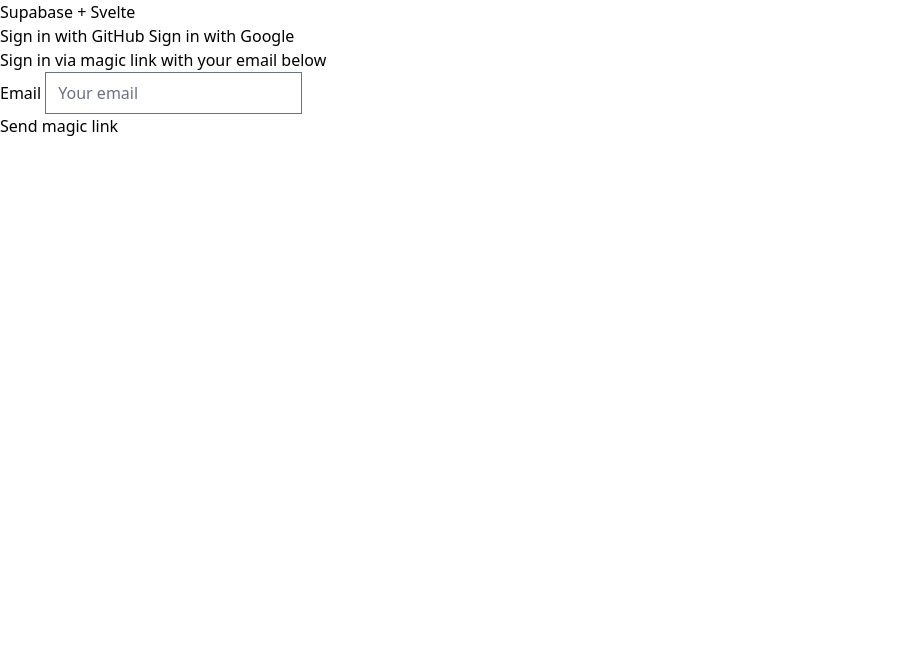
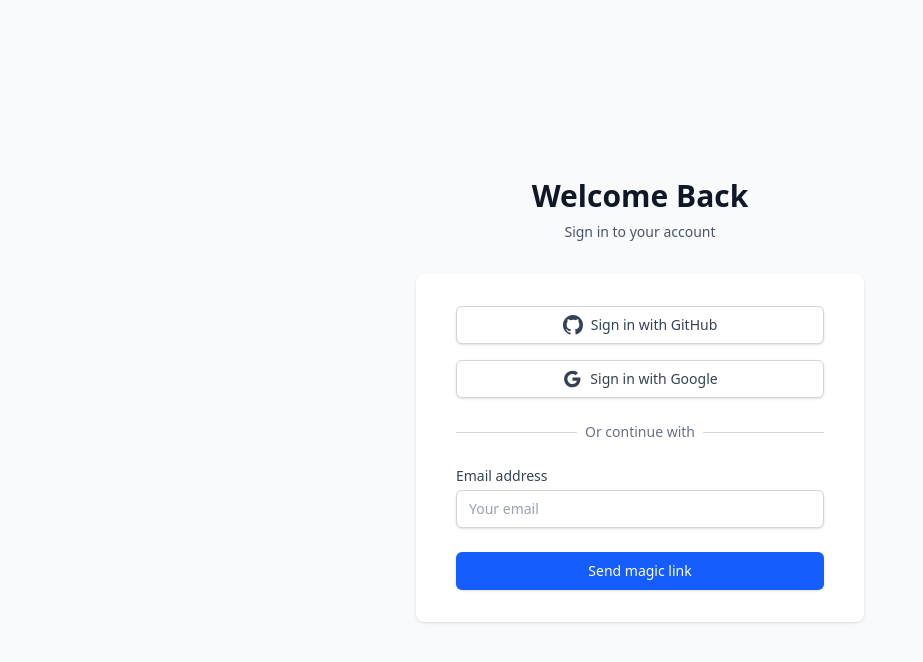
Before and after one commit to Janldeboer/Svelte5-Supabase-Starter, a SvelteKit app: page /login in a window 1280 px wide. Shown: the top 662 px of the page, without its empty margins (0-923 px from the left). Built offline with nearby package versions, Linux system fonts and the light colour scheme; no server answers.

Commit message:
Basic styling added

```diff
--- a/src/routes/+page.svelte
+++ b/src/routes/+page.svelte
@@ -16,22 +16,55 @@
   })
 </script>
 
-<div class="container" style="padding: 50px 0 100px 0">
+<div class="min-h-screen bg-gradient-to-b from-gray-50 to-white">
+  <div class="max-w-7xl mx-auto px-4 sm:px-6 lg:px-8 py-16">
+    <div class="text-center">
+      <h1 class="text-4xl tracking-tight font-extrabold text-gray-900 sm:text-5xl md:text-6xl">
+        <span class="block">Welcome to</span>
+        <span class="block text-blue-600">Your App</span>
+      </h1>
+      <p class="mt-3 max-w-md mx-auto text-base text-gray-500 sm:text-lg md:mt-5 md:text-xl md:max-w-3xl">
+        A modern application built with Svelte and Supabase
+      </p>
+    </div>
+
+    <div class="mt-10 flex justify-center">
       {#if !session}
-    <div class="flex flex-col items-center justify-center">
-      <h1 class="text-2xl font-bold mb-4">Welcome to the App</h1>
-      <p class="mb-6">Please sign in to access your account.</p>
-      <a href="/login" class="bg-blue-500 hover:bg-blue-600 text-white font-medium py-2 px-4 rounded">
-        Sign In
+        <div class="rounded-md shadow">
+          <a
+            href="/login"
+            class="w-full flex items-center justify-center px-8 py-3 border border-transparent text-base font-medium rounded-md text-white bg-blue-600 hover:bg-blue-700 md:py-4 md:text-lg md:px-10"
+          >
+            Get Started
           </a>
         </div>
       {:else}
-    <div class="flex flex-col items-center justify-center">
-      <h1 class="text-2xl font-bold mb-4">Welcome back!</h1>
-      <p class="mb-6">You are currently signed in.</p>
-      <a href="/account" class="bg-green-500 hover:bg-green-600 text-white font-medium py-2 px-4 rounded">
+        <div class="rounded-md shadow">
+          <a
+            href="/account"
+            class="w-full flex items-center justify-center px-8 py-3 border border-transparent text-base font-medium rounded-md text-white bg-green-600 hover:bg-green-700 md:py-4 md:text-lg md:px-10"
+          >
             Go to Account
           </a>
         </div>
       {/if}
     </div>
+
+    <div class="mt-10">
+      <div class="relative">
+        <div class="absolute inset-0 flex items-center" aria-hidden="true">
+          <div class="w-full border-t border-gray-300"></div>
+        </div>
+        <div class="relative flex justify-center text-sm">
+          <span class="px-2 bg-white text-gray-500">
+            {#if session}
+              You are currently signed in
+            {:else}
+              Please sign in to access your account
+            {/if}
+          </span>
+        </div>
+      </div>
+    </div>
+  </div>
+</div>
--- a/src/routes/account/+page.svelte
+++ b/src/routes/account/+page.svelte
@@ -87,21 +87,52 @@
   }
 </script>
 
-<form on:submit|preventDefault="{updateProfile}" class="form-widget">
-  <div>Email: {session?.user?.email}</div>
+<div class="min-h-screen bg-gray-50 py-12 px-4 sm:px-6 lg:px-8">
+  <div class="max-w-md mx-auto bg-white rounded-lg shadow-md p-8">
+    <h1 class="text-2xl font-bold text-gray-900 mb-6">Account Settings</h1>
+
+    <form on:submit|preventDefault="{updateProfile}" class="space-y-6">
+      <div class="text-sm text-gray-600">
+        Email: <span class="font-medium">{session?.user?.email}</span>
+      </div>
+
       <div>
-    <label for="username">Name</label>
-    <input id="username" type="text" bind:value="{username}" />
+        <label for="username" class="block text-sm font-medium text-gray-700">Name</label>
+        <input
+          id="username"
+          type="text"
+          bind:value="{username}"
+          class="mt-1 block w-full rounded-md border-gray-300 shadow-sm focus:border-blue-500 focus:ring-blue-500 sm:text-sm"
+        />
       </div>
+
       <div>
-    <label for="website">Website</label>
-    <input id="website" type="text" bind:value="{website}" />
+        <label for="website" class="block text-sm font-medium text-gray-700">Website</label>
+        <input
+          id="website"
+          type="text"
+          bind:value="{website}"
+          class="mt-1 block w-full rounded-md border-gray-300 shadow-sm focus:border-blue-500 focus:ring-blue-500 sm:text-sm"
+        />
       </div>
-  <div>
-    <button type="submit" class="button primary block" disabled="{loading}">
-      {loading ? 'Saving ...' : 'Update profile'}
+
+      <div class="space-y-4">
+        <button
+          type="submit"
+          class="w-full flex justify-center py-2 px-4 border border-transparent rounded-md shadow-sm text-sm font-medium text-white bg-blue-600 hover:bg-blue-700 focus:outline-none focus:ring-2 focus:ring-offset-2 focus:ring-blue-500 disabled:opacity-50 disabled:cursor-not-allowed"
+          disabled="{loading}"
+        >
+          {loading ? 'Saving...' : 'Update profile'}
+        </button>
+
+        <button
+          type="button"
+          class="w-full flex justify-center py-2 px-4 border border-gray-300 rounded-md shadow-sm text-sm font-medium text-gray-700 bg-white hover:bg-gray-50 focus:outline-none focus:ring-2 focus:ring-offset-2 focus:ring-blue-500"
+          on:click={() => supabase.auth.signOut()}
+        >
+          Sign Out
         </button>
       </div>
-  <button type="button" class="button block" on:click={() => supabase.auth.signOut()}> Sign Out
-  </button>
     </form>
+  </div>
+</div>
--- a/src/routes/login/+page.svelte
+++ b/src/routes/login/+page.svelte
@@ -30,28 +30,74 @@
   }
 </script>
 
-<div class="row flex-center flex">
-  <div class="col-6 form-widget" aria-live="polite">
-    <h1 class="header">Supabase + Svelte</h1>
-    <button on:click={() => handleOAuth('github')}>Sign in with GitHub</button>
-    <button on:click={() => handleOAuth('google')}>Sign in with Google</button>
-    <p class="description">Sign in via magic link with your email below</p>
-    <form class="form-widget" on:submit|preventDefault="{handleLogin}">
+<div class="min-h-screen bg-gray-50 flex flex-col justify-center py-12 sm:px-6 lg:px-8">
+  <div class="sm:mx-auto sm:w-full sm:max-w-md">
+    <h1 class="text-center text-3xl font-extrabold text-gray-900">Welcome Back</h1>
+    <p class="mt-2 text-center text-sm text-gray-600">
+      Sign in to your account
+    </p>
+  </div>
+
+  <div class="mt-8 sm:mx-auto sm:w-full sm:max-w-md">
+    <div class="bg-white py-8 px-4 shadow sm:rounded-lg sm:px-10">
+      <div class="space-y-6">
+        <div class="space-y-4">
+          <button
+            on:click={() => handleOAuth('github')}
+            class="w-full flex justify-center py-2 px-4 border border-gray-300 rounded-md shadow-sm text-sm font-medium text-gray-700 bg-white hover:bg-gray-50 focus:outline-none focus:ring-2 focus:ring-offset-2 focus:ring-gray-500"
+          >
+            <svg class="w-5 h-5 mr-2" fill="currentColor" viewBox="0 0 20 20">
+              <path fill-rule="evenodd" d="M10 0C4.477 0 0 4.484 0 10.017c0 4.425 2.865 8.18 6.839 9.504.5.092.682-.217.682-.483 0-.237-.008-.868-.013-1.703-2.782.605-3.369-1.343-3.369-1.343-.454-1.158-1.11-1.466-1.11-1.466-.91-.62.069-.608.069-.608 1.003.07 1.531 1.032 1.531 1.032.892 1.53 2.341 1.088 2.91.832.092-.647.35-1.088.636-1.338-2.22-.253-4.555-1.113-4.555-4.951 0-1.093.39-1.988 1.029-2.688-.103-.253-.446-1.272.098-2.65 0 0 .84-.27 2.75 1.026A9.564 9.564 0 0110 4.844c.85.004 1.705.115 2.504.337 1.909-1.296 2.747-1.027 2.747-1.027.546 1.379.203 2.398.1 2.651.64.7 1.028 1.595 1.028 2.688 0 3.848-2.339 4.695-4.566 4.942.359.31.678.921.678 1.856 0 1.338-.012 2.419-.012 2.747 0 .268.18.58.688.482A10.019 10.019 0 0020 10.017C20 4.484 15.522 0 10 0z" clip-rule="evenodd" />
+            </svg>
+            Sign in with GitHub
+          </button>
+
+          <button
+            on:click={() => handleOAuth('google')}
+            class="w-full flex justify-center py-2 px-4 border border-gray-300 rounded-md shadow-sm text-sm font-medium text-gray-700 bg-white hover:bg-gray-50 focus:outline-none focus:ring-2 focus:ring-offset-2 focus:ring-gray-500"
+          >
+            <svg class="w-5 h-5 mr-2" viewBox="0 0 24 24">
+              <path fill="currentColor" d="M12.545,10.239v3.821h5.445c-0.712,2.315-2.647,3.972-5.445,3.972c-3.332,0-6.033-2.701-6.033-6.032s2.701-6.032,6.033-6.032c1.498,0,2.866,0.549,3.921,1.453l2.814-2.814C17.503,2.988,15.139,2,12.545,2C7.021,2,2.543,6.477,2.543,12s4.478,10,10.002,10c8.396,0,10.249-7.85,9.426-11.748L12.545,10.239z"/>
+            </svg>
+            Sign in with Google
+          </button>
+        </div>
+
+        <div class="relative">
+          <div class="absolute inset-0 flex items-center">
+            <div class="w-full border-t border-gray-300"></div>
+          </div>
+          <div class="relative flex justify-center text-sm">
+            <span class="px-2 bg-white text-gray-500">Or continue with</span>
+          </div>
+        </div>
+
+        <form class="space-y-6" on:submit|preventDefault="{handleLogin}">
           <div>
-        <label for="email">Email</label>
+            <label for="email" class="block text-sm font-medium text-gray-700">Email address</label>
+            <div class="mt-1">
               <input
                 id="email"
-          class="inputField"
                 type="email"
+                bind:value="{email}"
+                required
+                class="appearance-none block w-full px-3 py-2 border border-gray-300 rounded-md shadow-sm placeholder-gray-400 focus:outline-none focus:ring-blue-500 focus:border-blue-500 sm:text-sm"
                 placeholder="Your email"
-          bind:value="{email}"
               />
             </div>
+          </div>
+
           <div>
-        <button type="submit" class="button block" aria-live="polite" disabled="{loading}">
-          <span>{loading ? 'Loading' : 'Send magic link'}</span>
+            <button
+              type="submit"
+              class="w-full flex justify-center py-2 px-4 border border-transparent rounded-md shadow-sm text-sm font-medium text-white bg-blue-600 hover:bg-blue-700 focus:outline-none focus:ring-2 focus:ring-offset-2 focus:ring-blue-500 disabled:opacity-50 disabled:cursor-not-allowed"
+              disabled="{loading}"
+            >
+              {loading ? 'Loading...' : 'Send magic link'}
             </button>
           </div>
         </form>
       </div>
     </div>
+  </div>
+</div>
```
Lines whose indentation alone changed are shown as unchanged.
